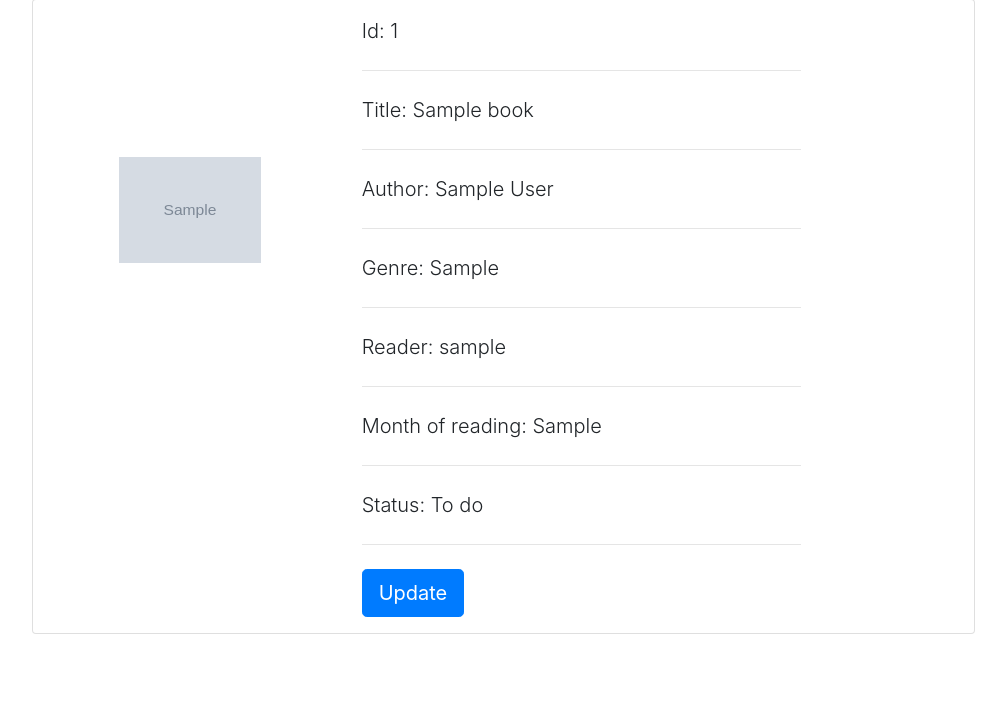
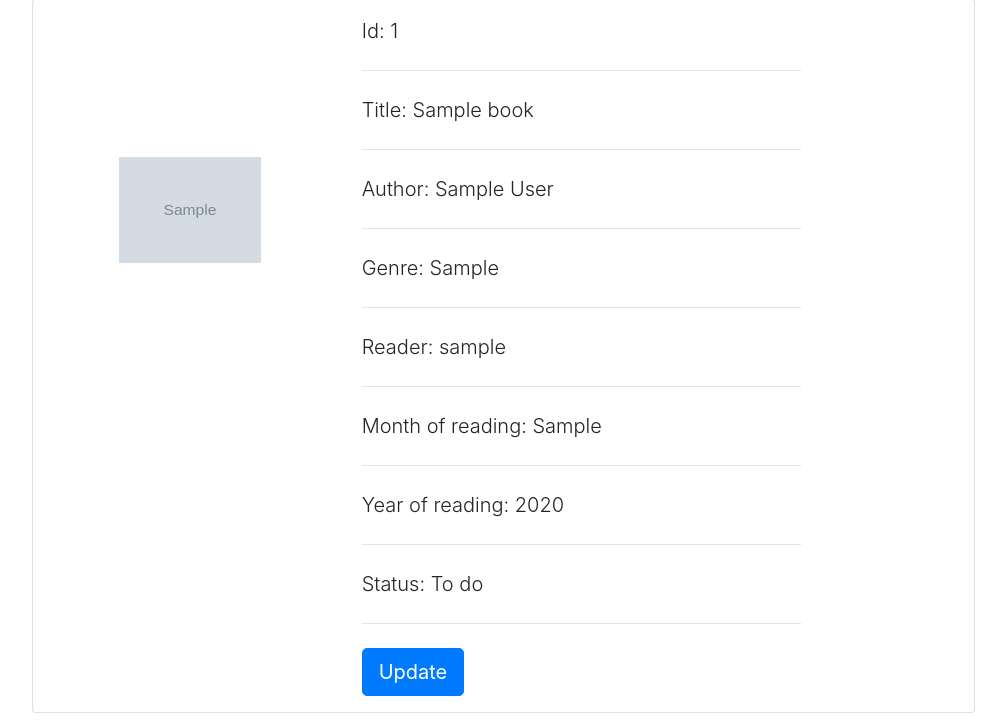
Before and after one commit to AdamMisiak/Books_library, a Django app: template src/templates/users/info_book.html in a window 1280 px wide. Shown: the part 203-924 px from the top of the page, without its empty margins (109-1115 px from the left). Before the commit the page ends 837 px from the top, so only its background shows below. Run offline with Django 3.2, Linux system fonts and the light colour scheme; the template is opened without the code that fills it: values that come from a table or form of the project are taken from there, others are empty; tables that the repository leaves empty hold one stand-in row (values such as "Sample post"); grey boxes marked "Sample" are stand-in pictures; some libraries are stand-ins or nearby versions.

Commit message:
Year field added to books position model

```diff
--- a/src/books/models.py
+++ b/src/books/models.py
@@ -1,6 +1,7 @@
 from django.db import models
 from django.contrib.auth.models import User
 from django.core.validators import MaxValueValidator, MinValueValidator
+from datetime import datetime
 
 
 # Create your models here.
@@ -34,6 +35,10 @@ STATUS_CHOICES = (
     ("Done", "Done"),
 )
 
+today = datetime.now()
+current_year = today.year
+current_month = str(today.strftime("%B"))
+
 
 # MODEL FOR CONNECTING USER WITH BOOK
 class BookPosition(models.Model):
@@ -41,7 +46,9 @@ class BookPosition(models.Model):
     book = models.ForeignKey(Book, on_delete=models.CASCADE)
     value = models.CharField(choices=BOOK_CHOICES, default="Delete", max_length=10)
     month = models.CharField(
-        blank=True, default="January", max_length=20)
+        blank=True, default=current_month, max_length=20)
+    year = models.IntegerField(
+        blank=True, default=current_year)
     status = models.CharField(choices=STATUS_CHOICES, default="To do", max_length=20)
 
     def __str__(self):
--- a/src/pages/forms.py
+++ b/src/pages/forms.py
@@ -59,6 +59,7 @@ class BookUpdateForm(forms.Form):
         initial=MONTH_CHOICES[current_month - 1],
         widget=forms.Select(),
     )
+    year = forms.IntegerField(label='Year')
     status = forms.ChoiceField(
         label="Status",
         choices=STATUS_CHOICES,
--- a/src/static/js/choose_month_script.js
+++ b/src/static/js/choose_month_script.js
@@ -9,8 +9,6 @@ function chooseMonth(clicked_id) {
     month = capitalize(clicked_id);
     elements = document.querySelectorAll('[id=block]');
     counter = 0;
-    console.log(used_flag)
-
 
     if (String(month) == 'Year') {
         for (var i = 0; i < elements.length; i++) {
--- a/src/templates/users/challenge.html
+++ b/src/templates/users/challenge.html
@@ -54,6 +54,7 @@
                                             <br>
                                             <small class="text-muted">{{ book_position.status }} in </small>
                                             <small id="month" class="{{ book_position.month|lower }}-text ">{{ book_position.month }}</small>
+                                            <small class="text-muted" id="year-text">{{ book_position.year }}</small>
                                         </div>
                                     </div>
 
@@ -84,5 +85,6 @@
 {% endfor %}
 
 <script src="/static/js/choose_month_script.js"></script>
+<script src="/static/js/library_script.js"></script>
 
 {% endblock %}
--- a/src/templates/users/info_book.html
+++ b/src/templates/users/info_book.html
@@ -32,6 +32,8 @@
                     <hr class="my-4">
                         <p class="lead">Month of reading: {{ book_position.month }}</p>
                     <hr class="my-4">
+                        <p class="lead">Year of reading: {{ book_position.year }}</p>
+                    <hr class="my-4">
                         <p class="lead">Status: {{ book_position.status }}</p>
                     <hr class="my-4">
                         <a class="btn btn-primary btn-lg" href="{% url 'users:update_book' %}" role="button">Update</a>
```
Also changed, not shown: src/books/migrations/0016_bookposition_year.py (added), src/books/migrations/0017_auto_20200901_0744.py (added), src/books/migrations/0018_auto_20200901_0746.py (added).
